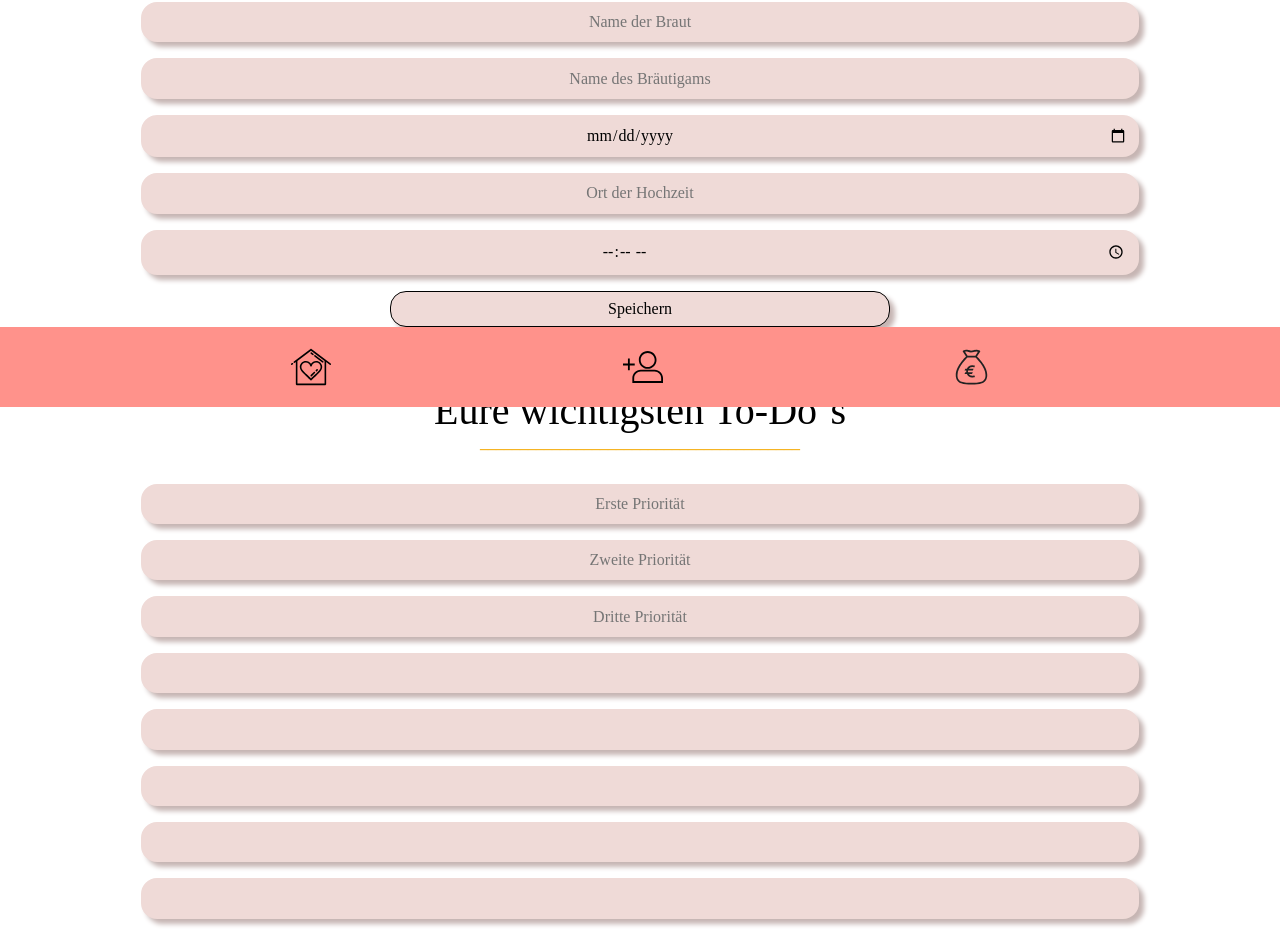
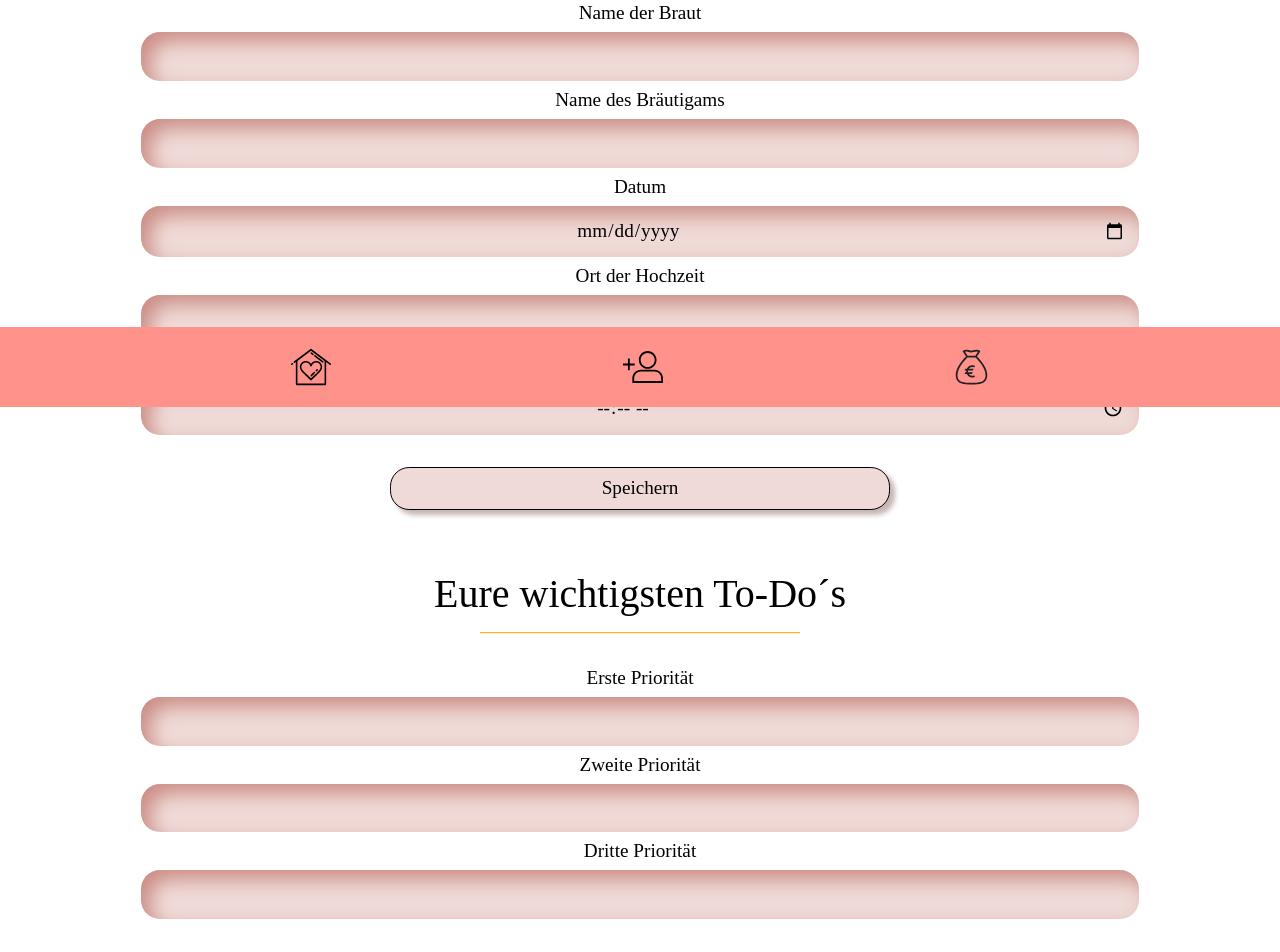
Before and after one commit to LinhSt1908/capstone-project, a Next.js app: page / in a window 1280 px wide. Shown: the part 393-1345 px from the top of the page. Built offline with nearby package versions, Linux system fonts and the light colour scheme; a web font is replaced by a local one.

Commit message:
added hook form

```diff
--- /dev/null
+++ b/components/CreateToDo.js
@@ -0,0 +1,58 @@
+import styled from "styled-components";
+
+export default function InputFieldHome() {
+  return (
+    <>
+      <form>
+        <Fieldset>
+          <label className="SmallFontStyle" htmlFor="firstPrio">
+            Erste Priorität
+          </label>
+          <Input
+            className="SmallFontStyle"
+            type="text"
+            id="first"
+            name="first"
+          />
+          <label className="SmallFontStyle" htmlFor="secondPrio">
+            Zweite Priorität
+          </label>
+          <Input
+            className="SmallFontStyle"
+            type="text"
+            id="second"
+            name="second"
+          />
+          <label className="SmallFontStyle" htmlFor="thirdPrio">
+            Dritte Priorität
+          </label>
+          <Input
+            className="SmallFontStyle"
+            type="text"
+            id="third"
+            name="third"
+          />
+        </Fieldset>
+      </form>
+    </>
+  );
+}
+
+const Fieldset = styled.div`
+  display: flex;
+  flex-direction: column;
+  text-align: center;
+  gap: 0.5rem;
+  margin-bottom: 6em;
+`;
+
+const Input = styled.input`
+  background-color: #efdad7;
+  padding: 0.7em;
+  width: 80%;
+  border: none;
+  border-radius: 1em;
+  text-align: center;
+  margin: auto;
+  box-shadow: inset 0.5em 0.5em 1em #cb8e86;
+`;
--- a/components/InputFieldButton.js
+++ /dev/null
@@ -1,84 +0,0 @@
-import styled from "styled-components";
-
-export default function AddButton() {
-  return (
-    <>
-      <form action="/send-data-here" method="post">
-        <Fieldset>
-          <Input
-            className="SmallFontStyle"
-            type="text"
-            id="firstInput"
-            name="firstInput"
-            placeholder="Name der Braut"
-          />
-          <Input
-            className="SmallFontStyle"
-            type="text"
-            id="secondInput"
-            name="secondInput"
-            placeholder="Name des Bräutigams"
-          />
-          <Input
-            className="SmallFontStyle"
-            type="date"
-            id="thirdInput"
-            name="thirdInput"
-          />
-          <Input
-            className="SmallFontStyle"
-            type="text"
-            id="fourthInput"
-            name="fourthInput"
-            placeholder="Ort der Hochzeit"
-          />
-          <Input
-            className="SmallFontStyle"
-            type="time"
-            id="fifthInput"
-            name="fifthInput"
-            placeholder="00:00 Uhr"
-          />
-        </Fieldset>
-        <Button className="SmallFontStyle" type="submit">
-          Speichern
-        </Button>
-      </form>
-    </>
-  );
-}
-
-const Fieldset = styled.div`
-  display: flex;
-  flex-direction: column;
-  text-align: center;
-  gap: 1rem;
-  margin-top: 2rem;
-`;
-
-const Input = styled.input`
-  background-color: #efdad7;
-  padding: 0.7em;
-  width: 80%;
-  margin-bottom: 1em;
-  border: none;
-  border-radius: 1em;
-  text-align: center;
-  margin: auto;
-  box-shadow: 5px 5px 5px #c6b5b3;
-`;
-
-const Button = styled.button`
-  background-color: #efdad7;
-  border-radius: 1em;
-  border-color: #6c4a4a;
-  padding: 0.5em;
-  width: 40%;
-  display: flex;
-  justify-content: center;
-  border: 1px solid;
-  align-items: center;
-  margin: auto;
-  margin-top: 1rem;
-  box-shadow: 5px 5px 5px #c6b5b3;
-`;
--- a/components/InputFieldHome.js
+++ /dev/null
@@ -1,82 +0,0 @@
-import styled from "styled-components";
-
-export default function InputFieldHome() {
-  return (
-    <>
-      <form action="/send-data-here" method="post">
-        <Fieldset>
-          <Input
-            className="SmallFontStyle"
-            type="text"
-            id="first"
-            name="first"
-            placeholder="Erste Priorität"
-          />
-          <Input
-            className="SmallFontStyle"
-            type="text"
-            id="second"
-            name="second"
-            placeholder="Zweite Priorität"
-          />
-          <Input
-            className="SmallFontStyle"
-            type="text"
-            id="third"
-            name="third"
-            placeholder="Dritte Priorität"
-          />
-          <Input
-            className="SmallFontStyle"
-            type="text"
-            id="fourth"
-            name="fourth"
-          />
-          <Input
-            className="SmallFontStyle"
-            type="text"
-            id="fifth"
-            name="fifth"
-          />
-          <Input
-            className="SmallFontStyle"
-            type="text"
-            id="sixth"
-            name="sixth"
-          />
-          <Input
-            className="SmallFontStyle"
-            type="text"
-            id="seventh"
-            name="seventh"
-          />
-          <Input
-            className="SmallFontStyle"
-            type="text"
-            id="eighth"
-            name="eighth"
-          />
-        </Fieldset>
-      </form>
-    </>
-  );
-}
-
-const Fieldset = styled.div`
-  display: flex;
-  flex-direction: column;
-  text-align: center;
-  gap: 1rem;
-  margin-bottom: 6em;
-`;
-
-const Input = styled.input`
-  background-color: #efdad7;
-  padding: 0.7em;
-  width: 80%;
-  border: none;
-  border-radius: 1em;
-  text-align: center;
-  margin: auto;
-  box-shadow: 5px 5px 5px #c6b5b3;
-`;
--- /dev/null
+++ b/components/InputForm.js
@@ -0,0 +1,110 @@
+import styled from "styled-components";
+import { useForm } from "react-hook-form";
+
+export default function AddButton({ addNewData }) {
+  const {
+    register,
+    handleSubmit,
+    watch,
+    formState: { errors },
+  } = useForm();
+  function onSubmit(data) {
+    addNewData(data);
+  }
+
+  return (
+    <>
+      <form onSubmit={handleSubmit(onSubmit)}>
+        <Fieldset>
+          <label className="SmallFontStyle" htmlFor="brideName">
+            Name der Braut
+          </label>
+          <Input
+            className="SmallFontStyle"
+            type="text"
+            id="brideName"
+            name="brideName"
+            {...register("brideName")}
+          />
+          <label className="SmallFontStyle" htmlFor="grooName">
+            Name des Bräutigams
+          </label>
+          <Input
+            className="SmallFontStyle"
+            type="text"
+            id="groomName"
+            name="groomName"
+            {...register("groomName")}
+          />
+          <label className="SmallFontStyle" htmlFor="date">
+            Datum
+          </label>
+          <Input
+            className="SmallFontStyle"
+            type="date"
+            id="date"
+            name="date"
+            {...register("date")}
+          />
+          <label className="SmallFontStyle" htmlFor="place">
+            Ort der Hochzeit
+          </label>
+          <Input
+            className="SmallFontStyle"
+            type="text"
+            id="place"
+            name="place"
+            {...register("place")}
+          />
+          <label className="SmallFontStyle" htmlFor="time">
+            Zeit
+          </label>
+          <Input
+            className="SmallFontStyle"
+            type="time"
+            id="time"
+            name="time"
+            required
+            {...register("time")}
+          />
+        </Fieldset>
+        <Button type="submit" className="SmallFontStyle" value="Speichern">
+          Speichern
+        </Button>
+      </form>
+    </>
+  );
+}
+
+const Fieldset = styled.div`
+  display: flex;
+  flex-direction: column;
+  text-align: center;
+  gap: 0.5rem;
+  margin-top: 2rem;
+`;
+
+const Input = styled.input`
+  background-color: #efdad7;
+  padding: 0.7em;
+  width: 80%;
+  margin-bottom: 1em;
+  border: none;
+  border-radius: 1em;
+  text-align: center;
+  margin: auto;
+  box-shadow: inset 0.5em 0.5em 1em #cb8e86;
+`;
+
+const Button = styled.button`
+  background-color: #efdad7;
+  border-radius: 1em;
+  border-color: #6c4a4a;
+  padding: 0.5em;
+  width: 40%;
+  border: 1px solid;
+  margin: auto;
+  margin-top: 2rem;
+  box-shadow: 5px 5px 5px #c6b5b3;
+  cursor: pointer;
+`;
--- a/package.json
+++ b/package.json
@@ -14,6 +14,7 @@
     "next-images": "^1.8.4",
     "react": "17.0.2",
     "react-dom": "17.0.2",
+    "react-hook-form": "^7.29.0",
     "react-icons": "^4.3.1",
     "styled-components": "^5.3.5"
   },
--- a/pages/_app.js
+++ b/pages/_app.js
@@ -1,7 +1,14 @@
 import "../styles/globals.css";
+import { useState } from "react/cjs/react.development";
 
 function MyApp({ Component, pageProps }) {
-  return <Component />;
+  const [formData, setFormData] = useState(null);
+  function addNewData(data) {
+    setFormData(data);
+  }
+  return (
+    <Component {...pageProps} addNewData={addNewData} formData={formData} />
+  );
 }
 
 export default MyApp;
--- a/pages/index.js
+++ b/pages/index.js
@@ -4,10 +4,11 @@ import NavBar from "../components/NavBar";
 import styled from "styled-components";
 import Image from "next/image";
 import plusIcon from "../public/icons/plusIcon.svg";
-import InputFieldHome from "../components/InputFieldHome";
-import InputFieldButton from "../components/InputFieldButton";
+import CreateToDo from "../components/CreateToDo";
+import InputForm from "../components/InputForm";
 
-export default function Home() {
+export default function Home({ addNewData, formData }) {
+  console.log(formData);
   return (
     <>
       <Head>
@@ -19,22 +20,34 @@ export default function Home() {
       <MainWrapper>
         <TextWrapperStyle>
           <BigFontStyle className="BigFontStyle">
-            <p>Ihr Name & Sein Name</p>
+            {formData === null ? (
+              <p>Ihr Name & Sein Name </p>
+            ) : (
+              <p>
+                {formData.brideName} & {formData.groomName}
+              </p>
+            )}
           </BigFontStyle>
           <Line>________________________________________</Line>
           <MediumFontStyle className="MediumFontStyle">
-            <p>XX.XX.XXXX</p>
-            <p>Ort, Beginn</p>
+            {formData === null ? <p>XX.XX.XXXX</p> : <p>{formData.date}</p>}
+            {formData === null ? (
+              <p>Ort, Beginn</p>
+            ) : (
+              <p>
+                {formData.place}, {formData.time}
+              </p>
+            )}
           </MediumFontStyle>
-          <p>
+          <IconStyle>
             <Image src={plusIcon} alt="Plus" width={40} height={40} />
-          </p>
-          <InputFieldButton />
+          </IconStyle>
+          <InputForm addNewData={addNewData} />
           <BigFontStyle2 className="BigFontStyle">
             <p>Eure wichtigsten To-Do´s</p>
           </BigFontStyle2>
           <Line>________________________________________</Line>
-          <InputFieldHome />
+          <CreateToDo />
         </TextWrapperStyle>
       </MainWrapper>
       <NavBar />
@@ -67,10 +80,10 @@ const Line = styled.p`
 
 const MediumFontStyle = styled.div`
   margin-bottom: 0.5em;
-  font-weight: 900;
 `;
 
-// const SecondBigLineStyle = styled.div`
-//   font-size: 2.5em;
-//   margin-bottom: -1em;
-// `;
+const IconStyle = styled.p`
+  cursor: pointer;
+  margin: auto;
+  width: 10%;
+`;
--- a/styles/globals.css
+++ b/styles/globals.css
@@ -1,11 +1,11 @@
 @import url("https://fonts.googleapis.com/css2?family=Rouge+Script&display=swap");
 @import url("https://fonts.googleapis.com/css2?family=Arima+Madurai:wght@100&display=swap");
+
 * {
   margin: 0;
   padding: 0;
   box-sizing: border-box;
 }
-
 
 .BigFontStyle {
   font-family: "Rouge Script", cursive;
@@ -15,9 +15,10 @@
 .MediumFontStyle {
   font-family: "Arima Madurai", cursive;
   font-size: 1.5em;
+  font-weight: 900;
 }
 
 .SmallFontStyle {
   font-family: "Arima Madurai", cursive;
-  font-size: 1rem;
+  font-size: 1.2rem;
 }
```
Also changed, not shown: components/NavBar.js (+37 -2 lines), components/Calendar.js (deleted), 1 other file (tests, documents, lock files or other folders).
